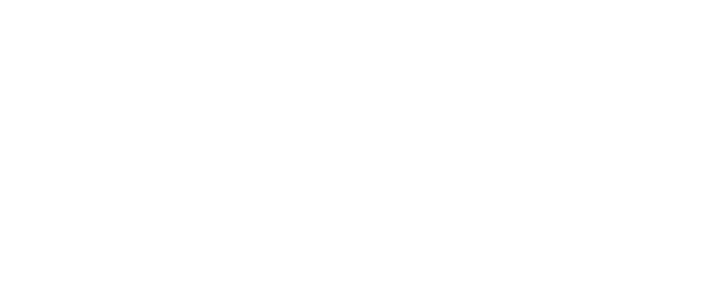
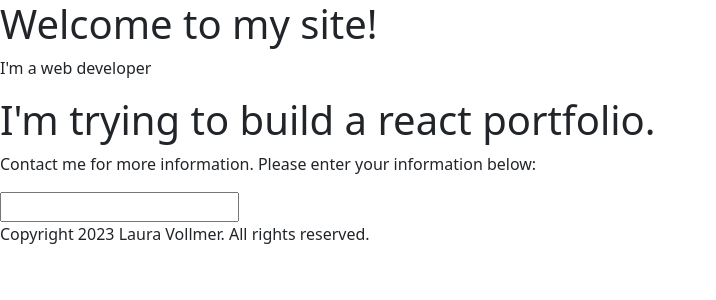
Before and after one commit to lavollmer/react-personal-website, a React (Vite) app: page / in a window 1280 px wide. Shown: the top 300 px of the page, without its empty margins (0-716 px from the left). Built offline with nearby package versions, Linux system fonts and the light colour scheme.

Commit message:
adding contact and components

```diff
--- a/package.json
+++ b/package.json
@@ -12,6 +12,7 @@
   "dependencies": {
     "bootstrap": "^5.3.2",
     "react": "^18.2.0",
+    "react-bootstrap": "^2.9.1",
     "react-dom": "^18.2.0",
     "react-router-dom": "^6.20.1"
   },
--- a/src/App.jsx
+++ b/src/App.jsx
@@ -1,7 +1,19 @@
+import Header from "./components/Header";
+import Footer from "./components/Footer";
+import Home from "./components/Home";
+import Contact from "./components/Contact";
+//react-bootstrap imported
+import "bootstrap/dist/css/bootstrap.min.css";
+
 export default function App() {
   return (
     <>
-      <div></div>
+      <div>
+        <Header />
+        <Home />
+        <Contact />
+        <Footer />
+      </div>
     </>
   );
 }
--- /dev/null
+++ b/src/components/Contact.jsx
@@ -0,0 +1,14 @@
+export default function Contact() {
+  return (
+    <>
+      <div>
+        <p>
+          Contact me for more information. Please enter your information below:{" "}
+        </p>
+      </div>
+      <form>
+        <input type="text" name="name" />
+      </form>
+    </>
+  );
+}
--- a/src/components/Footer.jsx
+++ b/src/components/Footer.jsx
@@ -0,0 +1,7 @@
+export default function Footer() {
+  return (
+    <footer>
+      <p>Copyright 2023 Laura Vollmer. All rights reserved.</p>
+    </footer>
+  );
+}
--- a/src/components/Header.jsx
+++ b/src/components/Header.jsx
@@ -0,0 +1,8 @@
+export default function Header() {
+  return (
+    <header>
+      <h1>Welcome to my site!</h1>
+      <p>I'm a web developer</p>
+    </header>
+  );
+}
--- /dev/null
+++ b/src/components/Home.jsx
@@ -0,0 +1,9 @@
+export default function Home() {
+  return (
+    <>
+      <div>
+        <h1>I'm trying to build a react portfolio.</h1>
+      </div>
+    </>
+  );
+}
```
Also changed, not shown: 1 other file (tests, documents, lock files or other folders).
